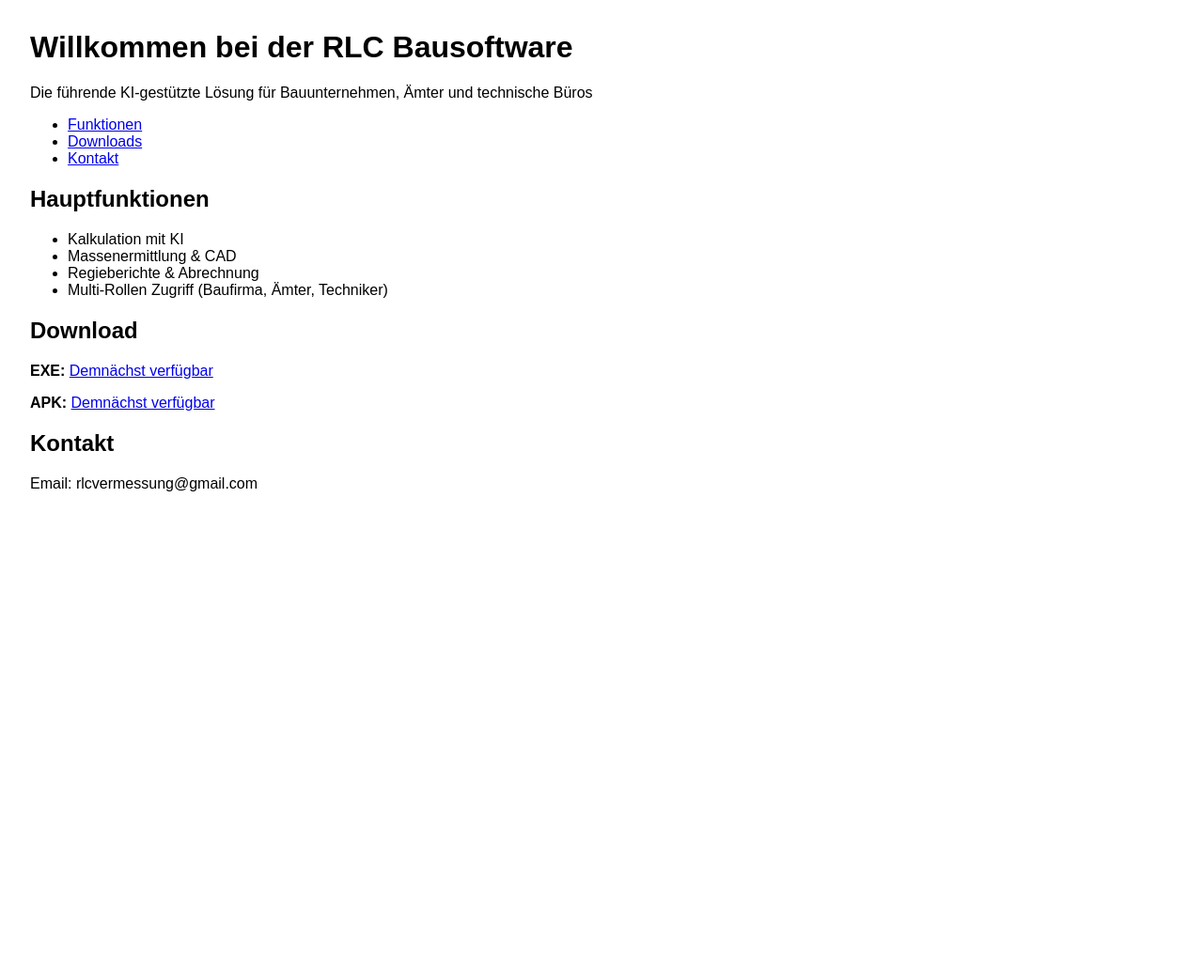
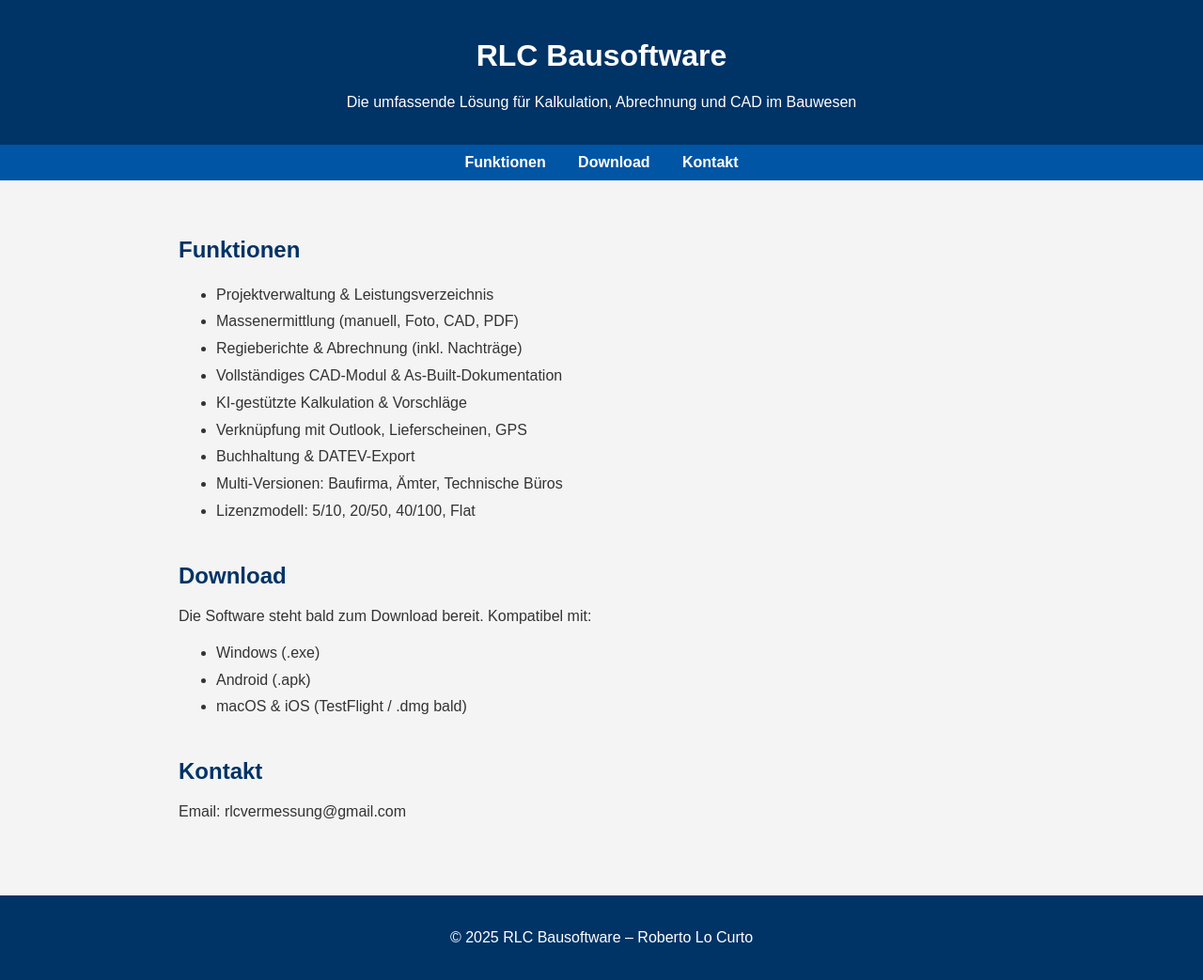
Before and after one commit to RLCBau/rlc-bausoftware-site, a plain HTML site: page index.html in a window 1280 px wide. Shown: the whole page at 94% size. Before the commit the page ends 800 px from the top, so only its background shows below. Drawn offline with Linux system fonts and the light colour scheme.

Commit message:
Add files via upload

```diff
--- a/index.html
+++ b/index.html
@@ -3,38 +3,98 @@
 <html lang="de">
 <head>
     <meta charset="UTF-8">
+    <meta name="viewport" content="width=device-width, initial-scale=1.0">
     <title>RLC Bausoftware</title>
-    <meta name="viewport" content="width=device-width, initial-scale=1.0">
+    <style>
+        body {
+            font-family: Arial, sans-serif;
+            margin: 0;
+            padding: 0;
+            background: #f4f4f4;
+            color: #333;
+        }
+        header {
+            background: #003366;
+            color: #fff;
+            padding: 20px 0;
+            text-align: center;
+        }
+        nav {
+            background: #0055a5;
+            padding: 10px 0;
+            text-align: center;
+        }
+        nav a {
+            color: #fff;
+            margin: 0 15px;
+            text-decoration: none;
+            font-weight: bold;
+        }
+        main {
+            padding: 40px 20px;
+        }
+        section {
+            margin-bottom: 40px;
+        }
+        h2 {
+            color: #003366;
+        }
+        footer {
+            background: #003366;
+            color: #fff;
+            text-align: center;
+            padding: 20px 0;
+        }
+        .container {
+            max-width: 900px;
+            margin: auto;
+        }
+        ul {
+            line-height: 1.8;
+        }
+    </style>
 </head>
-<body style="font-family: Arial; margin: 2rem;">
+<body>
     <header>
-        <h1>Willkommen bei der RLC Bausoftware</h1>
-        <p>Die führende KI-gestützte Lösung für Bauunternehmen, Ämter und technische Büros</p>
+        <h1>RLC Bausoftware</h1>
+        <p>Die umfassende Lösung für Kalkulation, Abrechnung und CAD im Bauwesen</p>
     </header>
     <nav>
+        <a href="#funktionen">Funktionen</a>
+        <a href="#download">Download</a>
+        <a href="#kontakt">Kontakt</a>
+    </nav>
+    <main class="container">
+        <section id="funktionen">
+            <h2>Funktionen</h2>
             <ul>
-            <li><a href="#funktionen">Funktionen</a></li>
-            <li><a href="#downloads">Downloads</a></li>
-            <li><a href="#kontakt">Kontakt</a></li>
-        </ul>
-    </nav>
-    <section id="funktionen">
-        <h2>Hauptfunktionen</h2>
-        <ul>
-            <li>Kalkulation mit KI</li>
-            <li>Massenermittlung & CAD</li>
-            <li>Regieberichte & Abrechnung</li>
-            <li>Multi-Rollen Zugriff (Baufirma, Ämter, Techniker)</li>
+                <li>Projektverwaltung & Leistungsverzeichnis</li>
+                <li>Massenermittlung (manuell, Foto, CAD, PDF)</li>
+                <li>Regieberichte & Abrechnung (inkl. Nachträge)</li>
+                <li>Vollständiges CAD-Modul & As-Built-Dokumentation</li>
+                <li>KI-gestützte Kalkulation & Vorschläge</li>
+                <li>Verknüpfung mit Outlook, Lieferscheinen, GPS</li>
+                <li>Buchhaltung & DATEV-Export</li>
+                <li>Multi-Versionen: Baufirma, Ämter, Technische Büros</li>
+                <li>Lizenzmodell: 5/10, 20/50, 40/100, Flat</li>
             </ul>
         </section>
-    <section id="downloads">
+        <section id="download">
             <h2>Download</h2>
-        <p><strong>EXE:</strong> <a href="#">Demnächst verfügbar</a></p>
-        <p><strong>APK:</strong> <a href="#">Demnächst verfügbar</a></p>
+            <p>Die Software steht bald zum Download bereit. Kompatibel mit:</p>
+            <ul>
+                <li>Windows (.exe)</li>
+                <li>Android (.apk)</li>
+                <li>macOS & iOS (TestFlight / .dmg bald)</li>
+            </ul>
         </section>
-    <footer id="kontakt">
+        <section id="kontakt">
             <h2>Kontakt</h2>
             <p>Email: rlcvermessung@gmail.com</p>
+        </section>
+    </main>
+    <footer>
+        <p>&copy; 2025 RLC Bausoftware – Roberto Lo Curto</p>
     </footer>
 </body>
 </html>
```
Lines whose indentation alone changed are shown as unchanged.
